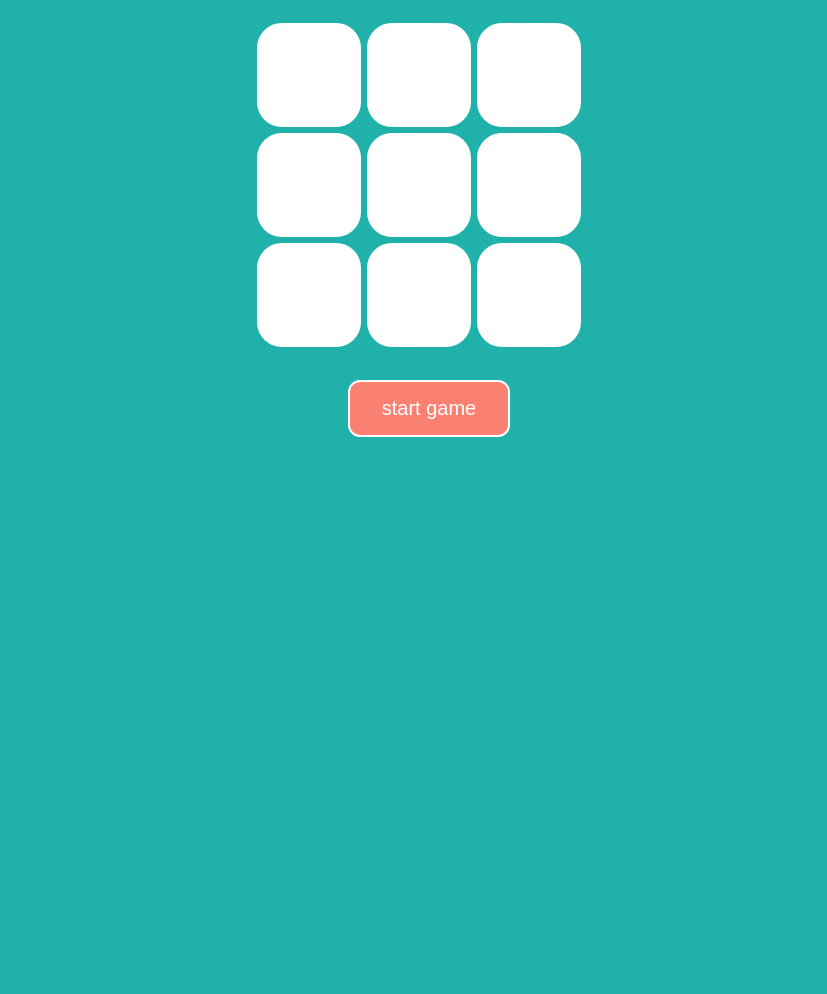
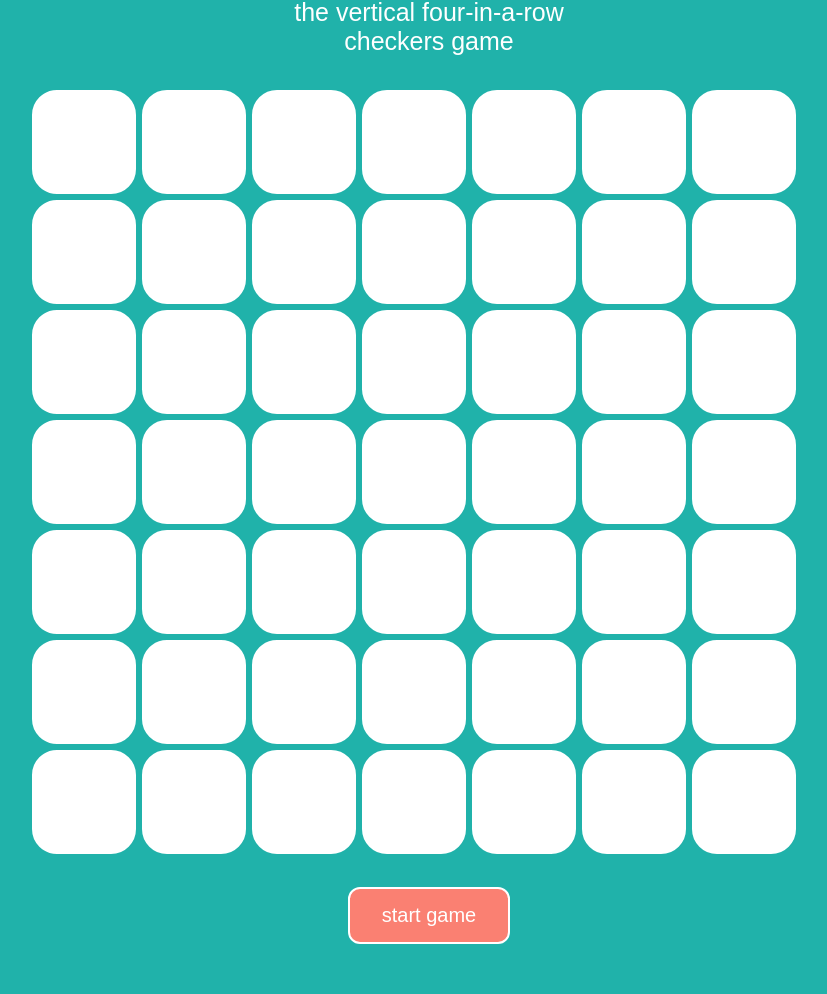
Before and after one commit to shmoore147/project-one-connectfour, a plain HTML site: page projects/project-one-connectfour/index.html in a window 1280 px wide. Shown: the part 119-1113 px from the top of the page, without its empty margins (211-1038 px from the left). Before the commit the page ends 800 px from the top, so only its background shows below. Drawn offline with nearby package versions, Linux system fonts and the light colour scheme.

Commit message:
working on js now

```diff
--- a/projects/project-one-connectfour/index.html
+++ b/projects/project-one-connectfour/index.html
@@ -11,30 +11,79 @@
     <!-- <script src="https://maxcdn.bootstrapcdn.com/bootstrap/3.3.7/js/bootstrap.min.js" integrity="sha384-Tc5IQib027qvyjSMfHjOMaLkfuWVxZxUPnCJA7l2mCWNIpG9mGCD8wGNIcPD7Txa" crossorigin="anonymous"></script> -->
   </head>
     <body>
-        <h1>tic-tac-toe</h1>
+        <h1>connect four</h1>
+        <h2>the vertical four-in-a-row<br>checkers game</h2>
         </div>
         <section class="board">
-            <section class="row">
+            <section class="row-one">
                 <div id="one" class="cell"></div>
                 <div id="two" class="cell"></div>
                 <div id="three" class="cell"></div>
-            </section>
-            <section class="row">
                 <div id="four" class="cell"></div>
                 <div id="five" class="cell"></div>
                 <div id="six" class="cell"></div>
+                <div id="seven" class="cell"></div>
             </section>
-            <section class="row">
-                <div id="seven" class="cell"></div>
-                <div id="eight" class="cell"></div>
-                <div id="nine" class="cell"></div>
+            <section class="row-two">
+              <div id="eight" class="cell"></div>
+              <div id="nine" class="cell"></div>
+              <div id="ten" class="cell"></div>
+              <div id="eleven" class="cell"></div>
+              <div id="twelve" class="cell"></div>
+              <div id="thirteen" class="cell"></div>
+              <div id="fourteen" class="cell"></div>
             </section>
-            <!-- <div class="startButton" style="text-align:center;"> -->
-                <button class="startButton">start game</button>
+            <section class="row-three">
+                <div id="fifteen" class="cell"></div>
+                <div id="sixteen" class="cell"></div>
+                <div id="seventeen" class="cell"></div>
+                <div id="eighteen" class="cell"></div>
+                <div id="nineteen" class="cell"></div>
+                <div id="twenty" class="cell"></div>
+                <div id="twenty-one" class="cell"></div>
+            </section>
+            <section class="row-four">
+                <div id="twenty-two" class="cell"></div>
+                <div id="twenty-three" class="cell"></div>
+                <div id="twenty-four" class="cell"></div>
+                <div id="twenty-five" class="cell"></div>
+                <div id="twenty-six" class="cell"></div>
+                <div id="twenty-seven" class="cell"></div>
+                <div id="twenty-eight" class="cell"></div>
+            </section>
+            <section class="row-five">
+                <div id="twenty-nine" class="cell"></div>
+                <div id="thirty" class="cell"></div>
+                <div id="thirty-one" class="cell"></div>
+                <div id="thirty-two" class="cell"></div>
+                <div id="thirty-three" class="cell"></div>
+                <div id="thirty-four" class="cell"></div>
+                <div id="thirty-five" class="cell"></div>
+            </section>
+            <section class="row-six">
+                <div id="thirty-six" class="cell"></div>
+                <div id="thirty-seven" class="cell"></div>
+                <div id="thirty-eight" class="cell"></div>
+                <div id="thirty-nine" class="cell"></div>
+                <div id="forty" class="cell"></div>
+                <div id="forty-one" class="cell"></div>
+                <div id="forty-two" class="cell"></div>
+            </section>
+            <section class="row-seven">
+                <div id="forty-three" class="cell"></div>
+                <div id="forty-four" class="cell"></div>
+                <div id="forty-five" class="cell"></div>
+                <div id="forty-six" class="cell"></div>
+                <div id="forty-seven" class="cell"></div>
+                <div id="forty-eight" class="cell"></div>
+                <div id="forty-nine" class="cell"></div>
+            </section>
+            <button class="startButton">start game</button>
             </div>
         </section>
     </body>
 
 <script src="https://code.jquery.com/jquery-3.1.1.min.js" integrity="sha256-hVVnYaiADRTO2PzUGmuLJr8BLUSjGIZsDYGmIJLv2b8=" crossorigin="anonymous"></script>
+  <script src="script.js"></script>
   </body>
 </html>
--- a/projects/project-one-connectfour/script.js
+++ b/projects/project-one-connectfour/script.js
@@ -1,5 +1,8 @@
 function () {
 
+$(".startButton").click(function () {
+    alert("The game is starting!");
+});
 
 
 
--- a/projects/project-one-connectfour/style.css
+++ b/projects/project-one-connectfour/style.css
@@ -9,14 +9,25 @@ h1 {
     text-align: center;
     color: white;
     font-family: Arial, sans-serif;
-    font-size: 60px;
-    margin-top: 30px;
+    font-size: 80px;
+    margin-top: 15px;
+    margin-bottom: 0px;
+    text-shadow: 5px 5px 5px salmon
+}
+h2 {
+  text-align: center;
+  color: white;
+  font-family: Arial, sans-serif;
+  font-size: 25px;
+  margin-top: 0px;
+  padding: 10px 0px;
+  font-weight: lighter;
 }
 
 /*I got these dimensions from the example tic-tac-toe file*/
 .board {
-    width: 350px;
-    height: 350px;
+    width: 800px;
+    height: 800px;
     margin: 0 auto;
 }
 
@@ -34,6 +45,21 @@ h1 {
 }
 
 .startButton {
+  background-color: salmon;
+  border: 2px solid white;
+  border-radius: 12px;
+  color: white;
+  padding: 15px 32px;
+  margin-top: 30px;
+  text-align: center;
+  text-decoration: none;
+  display: inline-block;
+  font-size: 20px;
+  margin-bottom: 50px;
+  /*padding-bottom: 50px;*/
+}
+
+.startButton:hover {
     background-color: salmon;
     border: 2px solid white;
     border-radius: 12px;
@@ -44,5 +70,6 @@ h1 {
     text-decoration: none;
     display: inline-block;
     font-size: 20px;
-
+    box-shadow: 0 12px 16px 0 rgba(0,0,0,0.24), 0 17px 50px 0 rgba(0,0,0,0.19);
+    }
 }
```
Also changed, not shown: projects/project-one-connectfour/project-one-wireframe-ttt2.jpg (deleted), projects/project-one-connectfour/project-one-wireframe-win.jpg (added), projects/project-one-connectfour/project-one-wireframe.jpg (added).
